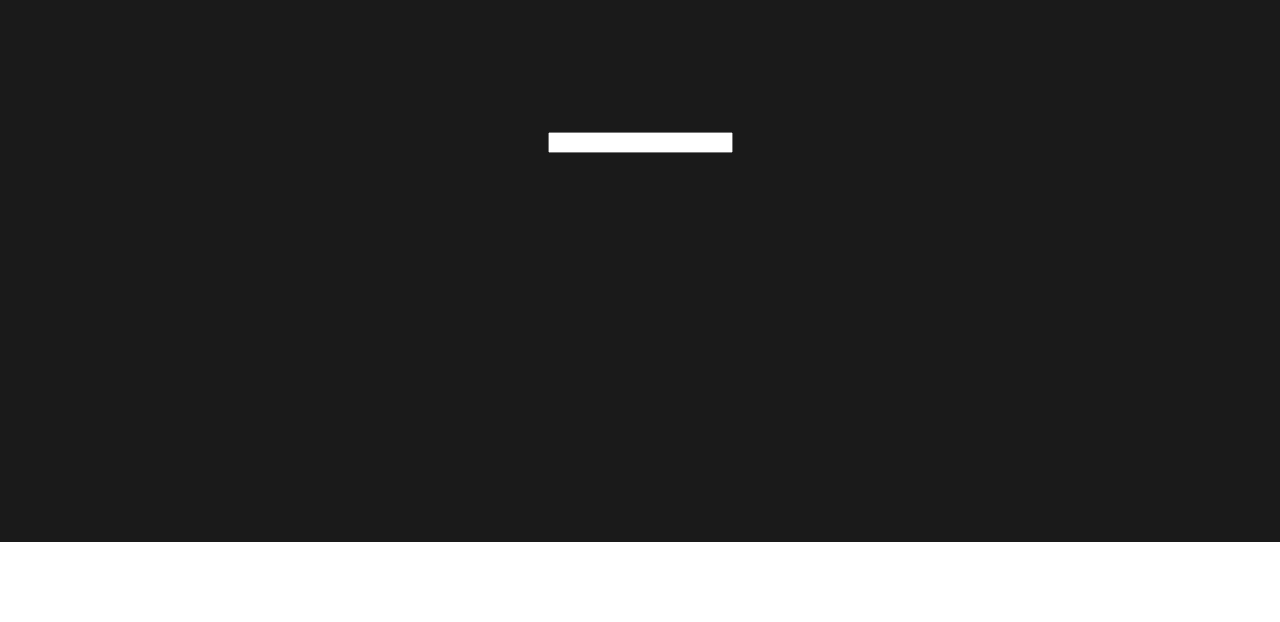
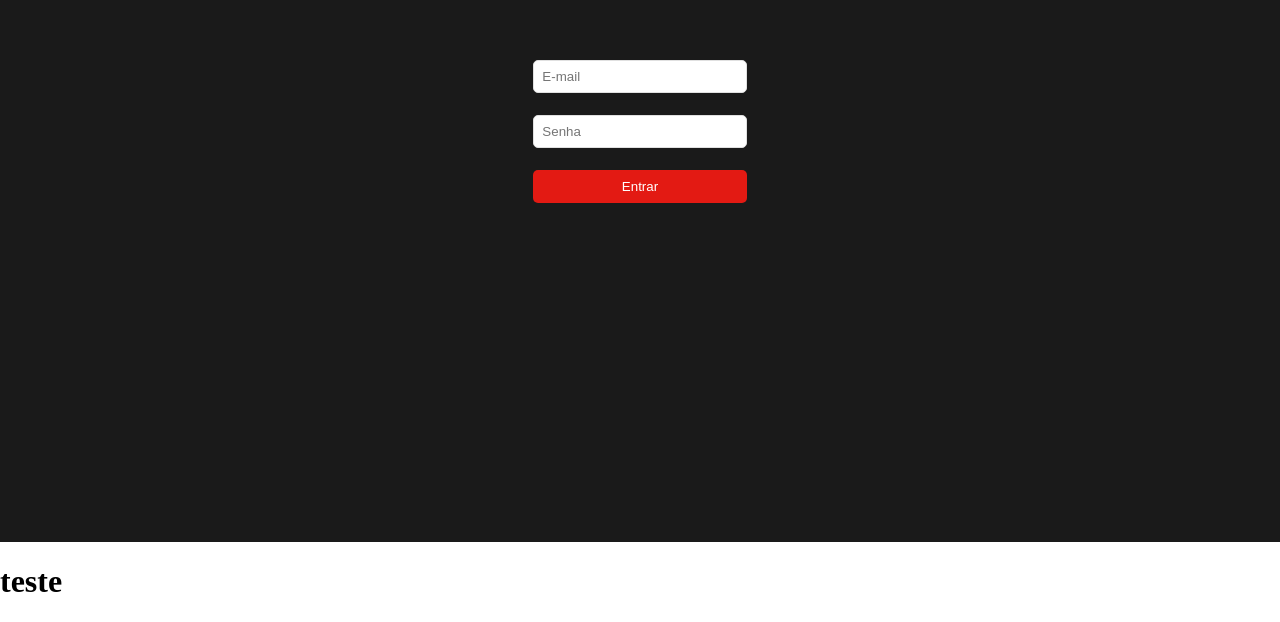
Before and after one commit to IqueMoraes/netflix-react-web, a React (Create React App) app: page / in a window 1280 px wide. Shown: the part 258-880 px from the top of the page. Before the commit the page ends 800 px from the top, so only its background shows below. Built offline with nearby package versions, Linux system fonts and the light colour scheme.

Commit message:
add and specify necessary inputs and create validate schema

```diff
--- a/package.json
+++ b/package.json
@@ -20,7 +20,8 @@
     "react-scripts": "5.0.1",
     "styled-components": "^5.3.5",
     "typescript": "^4.7.2",
-    "web-vitals": "^2.1.4"
+    "web-vitals": "^2.1.4",
+    "yup": "^0.32.11"
   },
   "scripts": {
     "start": "react-scripts start",
@@ -47,6 +48,7 @@
     ]
   },
   "devDependencies": {
-    "@types/styled-components": "^5.1.25"
+    "@types/styled-components": "^5.1.25",
+    "@types/yup": "^0.29.14"
   }
 }
--- a/src/App.tsx
+++ b/src/App.tsx
@@ -4,6 +4,7 @@ function App() {
   return (
     <>
       <Login />
+      <h1>teste</h1>
     </>
   );
 }
--- /dev/null
+++ b/src/screens/login/login.schema.tsx
@@ -0,0 +1,8 @@
+import * as yup from 'yup';
+
+let loginSchema = yup.object().shape({
+  email: yup.string().email('Insira um e-mail válido.').required('E-mail obrigatório').transform((mail: string ) => mail.toLowerCase()),
+  password: yup.string().required('Senha obrigatória.'),
+})
+
+export { loginSchema };
--- a/src/screens/login/login.screen.tsx
+++ b/src/screens/login/login.screen.tsx
@@ -1,30 +1,57 @@
+import { Grid } from "@mui/material";
 import { useCallback, useState } from "react";
-import { Wrapper } from "./login.styled";
+import { loginSchema } from "./login.schema";
+import { Button, Error, Input, Wrapper } from "./login.styled";
 import { ILoginData } from "./login.types";
 
-function Login() {
-
-  const [ email, setEmail ] = useState<String>('');
+function Form() {
 
   const [ data, setData ] = useState<ILoginData>({
     email: '',
     password: ''
-  })
+  });
+  const [error, setError ] = useState<String>('');
 
-  const handleChange = useCallback((event: any)=> {
-    setEmail(event.target.value)
-  }, [])
+  const handleChange = useCallback(({ target }: any)=> {
+    setError('');
+    setData( prevData => ({
+      ...prevData,
+      [target.name]: target.value
+    }))
+  }, [setData]);
+
+  const handleSend = useCallback(
+    async () => {
+      try {
+        await loginSchema.validate(data);
+        console.log('check');
+      } catch (e: any) {
+        setError(e.message);
+      }
+    },
+    [data]
+  )
 
   return (
     <Wrapper container justifyContent="center" alignContent="center">
-      {/* <form>
-        <input type="text" name="email" />
-        <input type="text" name="password" />
-        <button type="submit">Entrar</button>
-      </form> */}
-      <input type="text" name="email"  onChange={handleChange} />
+      <Grid container xs={2} justifyContent="center" alignContent="center">
+        <Input
+        type="email"
+        name="email"
+        placeholder="E-mail"
+        onChange={handleChange}
+        />
+        <Input
+        type="password"
+        name="password"
+        placeholder="Senha"
+        onChange={handleChange}
+        />
+        <Button onClick={handleSend}>Entrar</Button>
+        <Error>{error}</Error>
+      </Grid>
     </Wrapper>
   )
 }
 
-export default Login;
+export default Form;
--- a/src/screens/login/login.styled.tsx
+++ b/src/screens/login/login.styled.tsx
@@ -1,7 +1,29 @@
-import styled from 'styled-components';
-import { Grid } from '@mui/material';
+import styled from "styled-components";
+import { Grid } from "@mui/material";
 
 export const Wrapper = styled(Grid)`
   min-height: 100vh;
-  background-color: #1A1A1A;
+  background-color: #1a1a1a;
+`;
+export const Input = styled.input`
+  width: 100%;
+  padding: 8px;
+  border-radius: 5px;
+  border: 1px solid #e0e0e0;
+  margin: 0 0 22px;
+`;
+
+export const Button = styled.button`
+  background-color: #e31a13;
+  color: #fff;
+  width: 100%;
+  padding: 9px;
+  border-radius: 5px;
+  border: 0;
+  margin: 0 0 22px;
+`;
+
+export const Error = styled.p`
+  color: #e31a13;
+
 `
```
Also changed, not shown: 1 other file (tests, documents, lock files or other folders).
